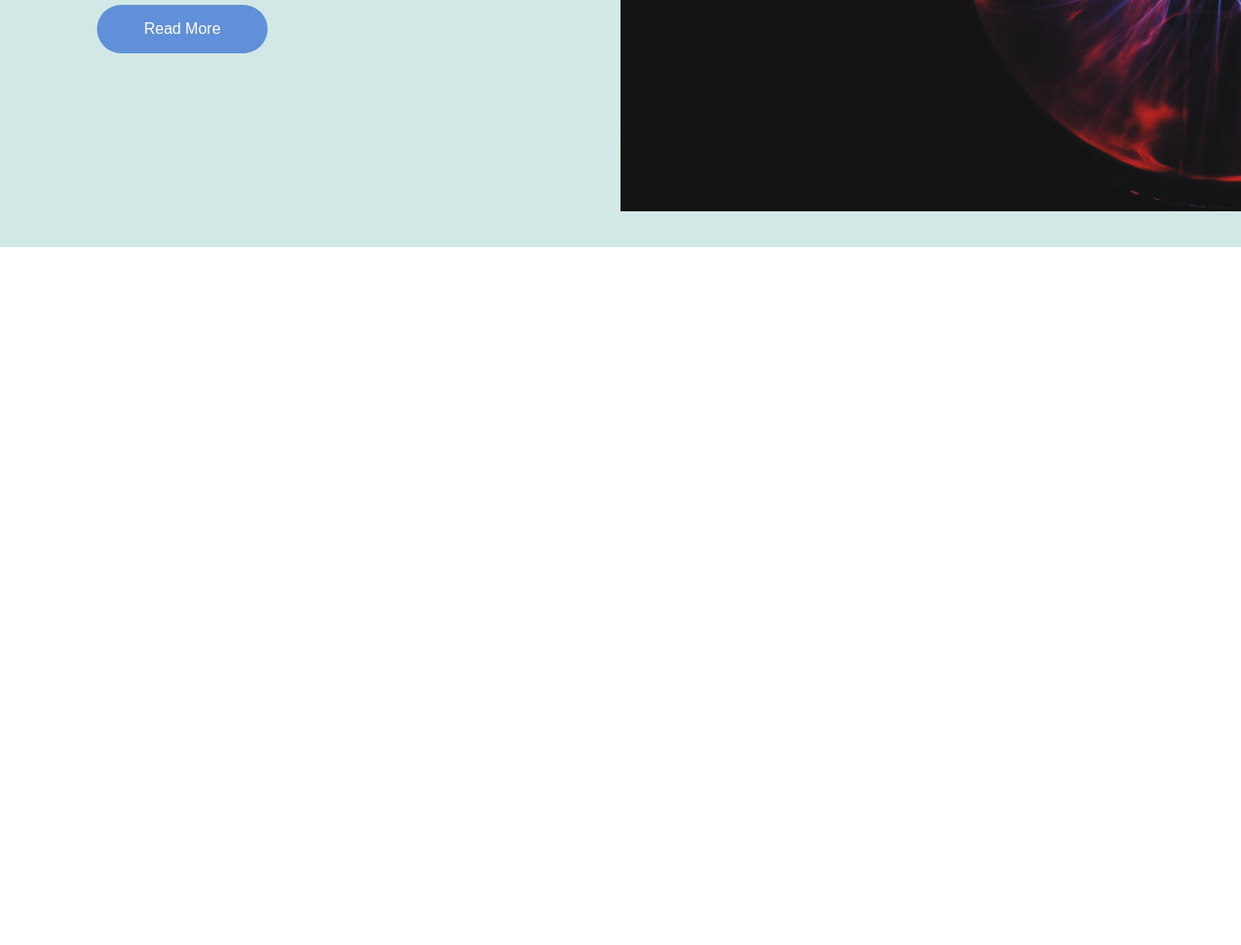
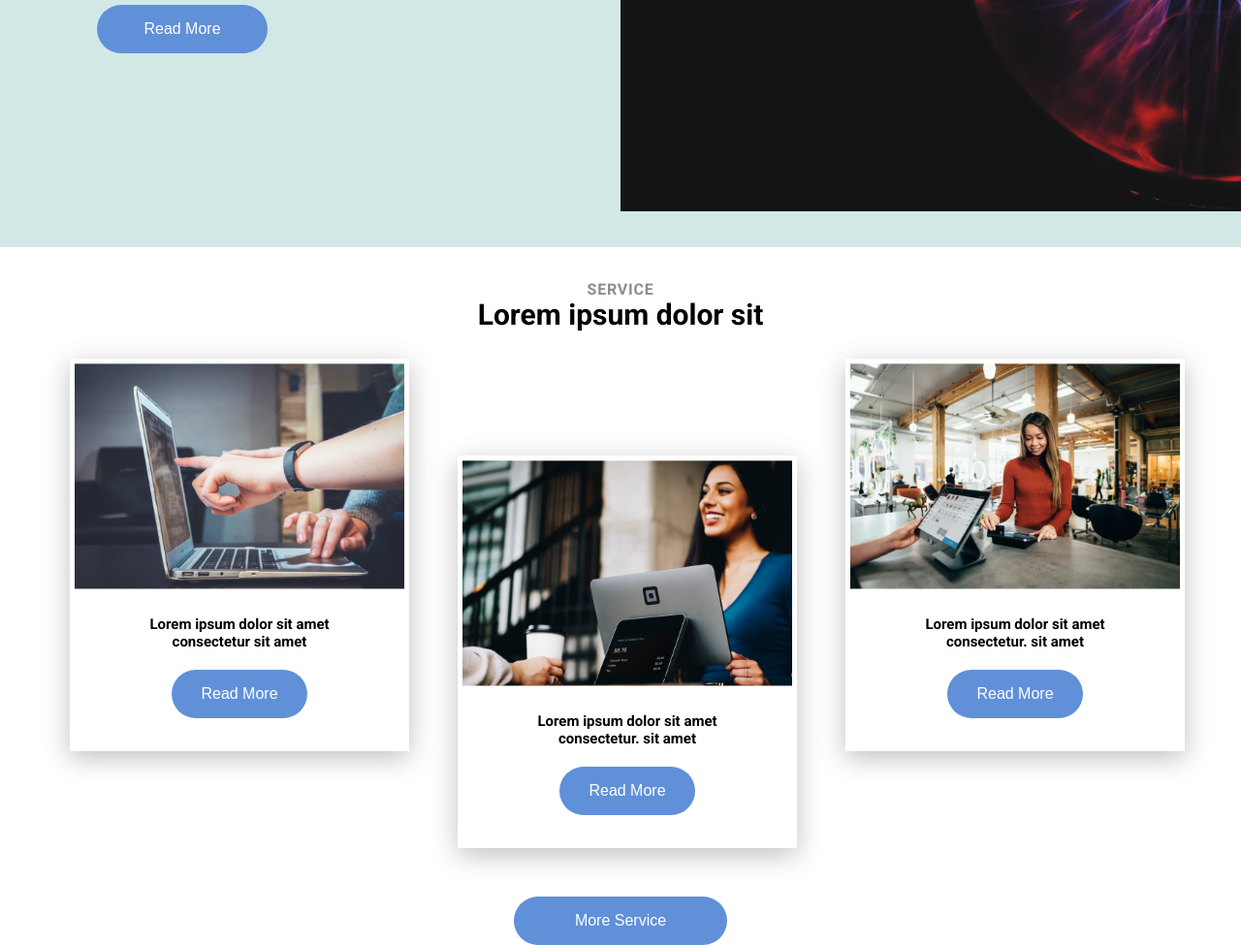
Before and after one commit to Manjunath-Gowdar/manjunath-gowdar, a plain HTML site: page index.html in a window 1280 px wide. Shown: the part 1339-2314 px from the top of the page at 97% size. Before the commit the page ends 1594 px from the top, so only its background shows below. Drawn offline with Linux system fonts and the light colour scheme.

Commit message:
service section added

```diff
--- a/css/style.css
+++ b/css/style.css
@@ -118,7 +118,6 @@
   grid-template-columns: 50fr 50fr;
   background-color: #d1e8e6;
   width: 100%;
-
 }
 
 .about-image {
@@ -159,3 +158,77 @@
   text-align: center;
   border: none;
 }
+/* ----------------------------------------- */
+/* service section  */
+
+.service-text {
+  text-align: center;
+}
+.service-heading {
+  font-size: 3rem;
+  margin-top: -2.4rem;
+  margin-bottom: 2.8rem;
+}
+.service-text .subheading {
+  margin-top: 2.8rem;
+}
+
+.service-card-container {
+  display: flex;
+  margin-bottom: 5rem;
+}
+
+.service-card img {
+  border: 0.5rem solid white;
+  max-width: 35rem;
+}
+
+.service-card {
+  box-shadow: 0px 7px 26px 0px rgba(0, 0, 0, 0.25);
+  text-align: center;
+  margin-bottom: 8rem;
+  height: 40.5rem;
+}
+
+.service-card button{
+  width: 40%;
+  height: 5rem;
+  border-radius: 4.4rem;
+  background-color: #6090d8;
+  font-weight: 500;
+  font-size: 1.6rem;
+  color: #ffffff;
+  cursor: pointer;
+  outline: inherit;
+  text-align: center;
+  border: none;
+}
+
+.service-card h2 {
+  padding: 2rem;
+  width: 70%;
+  margin: auto;
+}
+.service-image-2 {
+  margin: 10rem 5rem 0 5rem;
+}
+
+.service-button-div{
+  display: flex;
+  justify-content: center;
+}
+.service--more-service {
+  width: 22rem;
+  height: 5rem;
+  border-radius: 4.4rem;
+  background-color: #6090d8;
+  font-weight: 500;
+  font-size: 1.6rem;
+  color: #ffffff;
+  cursor: pointer;
+  outline: inherit;
+  text-align: center;
+  border: none;
+
+}
+/* ------------------------------------------------- */
--- a/index.html
+++ b/index.html
@@ -92,13 +92,17 @@
         <div class="about-text-container">
           <span class="subheading">ABOUT</span>
           <h2 class="about-text">Lorem ipsum dolor sit amet. am</h2>
-          <p class="about-paragraph">Lorem ipsum dolor, sit amet consectetur adipisicing elit. Quam, praesentium soluta quibusdam incidunt totam at veritatis reprehenderit.</p>
+          <p class="about-paragraph">
+            Lorem ipsum dolor, sit amet consectetur adipisicing elit. Quam,
+            praesentium soluta quibusdam incidunt totam at veritatis
+            reprehenderit.
+          </p>
           <button class="about-read-more">Read More</button>
         </div>
         <div class="about-image-container">
           <figure class="about-image-figure">
             <img
-            class="about-image"
+              class="about-image"
               src="img/about-image.png"
               alt="photo of lightning inside spherical toy made up of glass"
             />
@@ -106,8 +110,60 @@
         </div>
       </section>
 
-      <section class="section-service">
+      <!-- service section  -->
+      <section class="section-service container">
+        <div class="service-text">
+          <span class="subheading">SERVICE</span>
+          <h2 class="service-heading">Lorem ipsum dolor sit</h2>
+        </div>
 
+        <div class="service-card-container">
+          <div class="service-card">
+            <figure>
+              <img
+                src="img/service-image-1.png"
+                alt="a person is showing laptop screen to other person"
+                class="service-image"
+              />
+            </figure>
+            <h2 class="service-image-heading">
+              Lorem ipsum dolor sit amet consectetur sit amet
+            </h2>
+            <button class="service-read-more">Read More</button>
+          </div>
+          <div class="service-card service-image-2">
+            <figure>
+              <img
+                src="img/service-image-2.png"
+                alt="women speaking  infront of desktop"
+                class="service-image"
+              />
+            </figure>
+            <h2 class="service-image-heading">
+              Lorem ipsum dolor sit amet consectetur. sit amet
+            </h2>
+            <button class="service-read-more" >
+              Read More
+            </button>
+          </div>
+          <div class="service-card">
+            <figure>
+              <img
+                src="img/service-image-3.png"
+                alt="women using tablet in the office"
+                class="service-image"
+              />
+            </figure>
+            <h2 class="service-image-heading">
+              Lorem ipsum dolor sit amet consectetur. sit amet
+            </h2>
+            <button class="service-read-more">Read More</button>
+          </div>
+        </div>
+
+        <div class="service-button-div">
+          <button class="service--more-service">More Service</button>
+        </div>
       </section>
     </main>
   </body>
```
Also changed, not shown: img/service-image-1.png (added), img/service-image-2.png (added), img/service-image-3.png (added).
